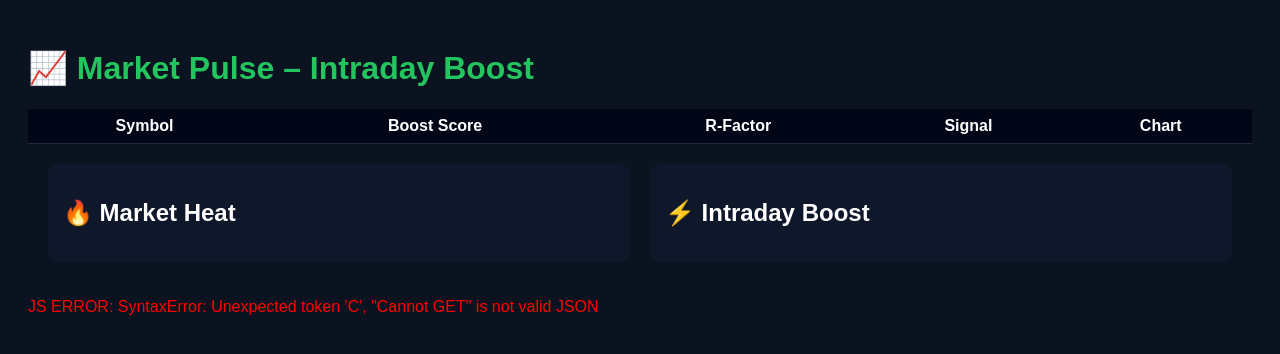
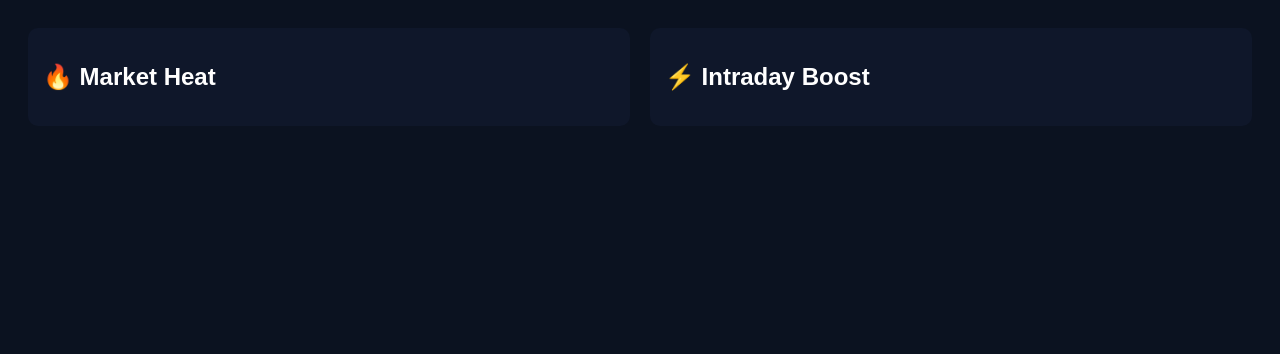
Before and after one commit to saibabaswamisamarth-boop/trade-dashboard, a Python web app: template templates/fo_dashboard.html in a window 1280 px wide. Shown: the top 354 px of the page. Run offline with Jinja, Linux system fonts and the light colour scheme; the template is opened without the code that fills it, so the values that code supplies are empty.

Commit message:
Update fo_dashboard.html

```diff
--- a/templates/fo_dashboard.html
+++ b/templates/fo_dashboard.html
@@ -1,107 +1,4 @@
-<!DOCTYPE html>
-<html>
-<head>
-  <title>Market Pulse Dashboard</title>
-  <style>
-    body {
-      background:#0f172a;
-      color:white;
-      font-family:Arial;
-      padding:20px;
-    }
-    h1 {
-      color:#22c55e;
-    }
-    table {
-      width:100%;
-      border-collapse:collapse;
-      margin-top:20px;
-    }
-    th, td {
-      padding:10px;
-      border-bottom:1px solid #334155;
-      text-align:center;
-    }
-    th {
-      background:#020617;
-    }
-    tr:hover {
-      background:#020617;
-    }
-  </style>
-</head>
-<body>
-
-<h1>📈 Market Pulse – Intraday Boost</h1>
-
-<table id="tbl">
-  <tr>
-    <th>Symbol</th>
-    <th>Boost Score</th>
-    <th>R-Factor</th>
-    <th>Signal</th>
-    <th>Chart</th>
-  </tr>
-</table>
-
-<script>
-async function loadData() {
-  try {
-    const r = await fetch("/market-pulse-v2");
-    const res = await r.json();
-
-    let rows = `
-      <tr>
-        <th>Symbol</th>
-        <th>Boost Score</th>
-        <th>R-Factor</th>
-        <th>Signal</th>
-        <th>Chart</th>
-      </tr>
-    `;
-
-    res.data.forEach(x => {
-      rows += `
-        <tr>
-          <td>${x.symbol}</td>
-
-          <td>
-            <b>${x.boost_score ?? x.pulse_score ?? "-"}</b>
-          </td>
-
-          <td>${x.r_factor}</td>
-
-          <td>
-            ${x.signal === "BULL"
-              ? "<span style='color:#22c55e;font-weight:bold'>BULL</span>"
-              : "<span style='color:#ef4444;font-weight:bold'>BEAR</span>"}
-          </td>
-
-          <td>
-            <a href="https://www.tradingview.com/chart/?symbol=NSE:${x.symbol}"
-               target="_blank"
-               style="color:#38bdf8;text-decoration:none;font-weight:bold;">
-               📈 View
-            </a>
-          </td>
-        </tr>
-      `;
-    });
-
-    document.getElementById("tbl").innerHTML = rows;
-
-  } catch (e) {
-    document.body.innerHTML +=
-      "<p style='color:red'>JS ERROR: " + e + "</p>";
-  }
-}
-
-loadData();
-</script>
-
-</body>
-</html>
-<!DOCTYPE html>
+ <!DOCTYPE html>
 <html>
 <head>
   <title>Market Pulse</title>
```
